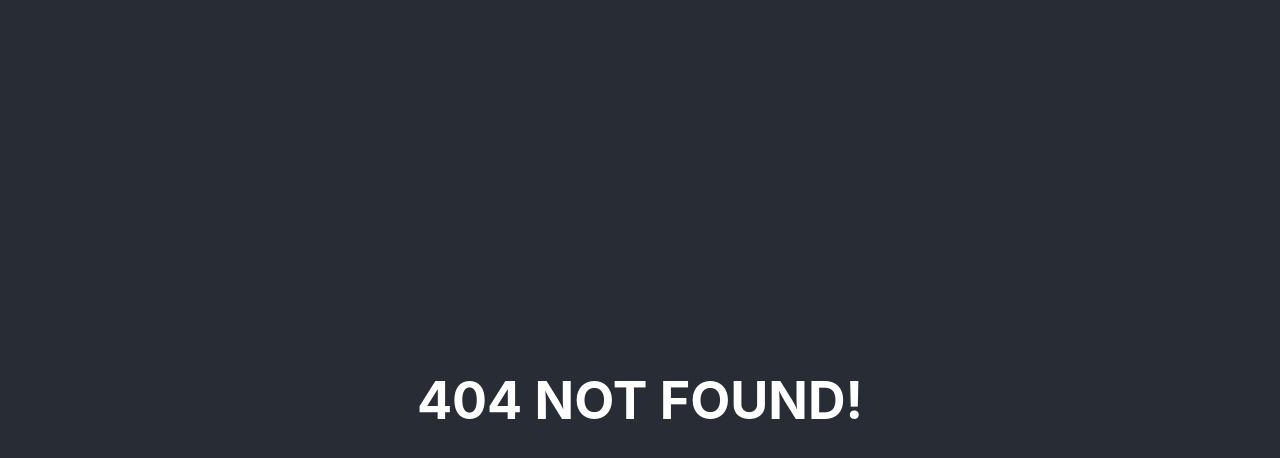
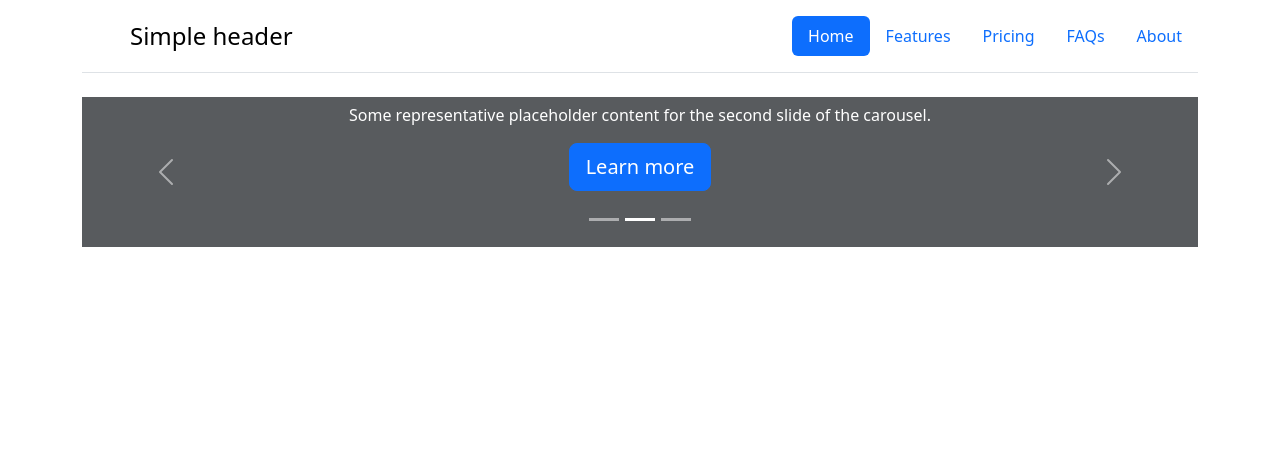
Before and after one commit to TwinsriramV/EVMS, a React (Create React App) app: page / in a window 1280 px wide. Before the commit this address had no page. Shown: the top 458 px of the page. Built offline with nearby package versions, Linux system fonts and the light colour scheme.

Commit message:
DashBoard Setup

```diff
--- a/package.json
+++ b/package.json
@@ -3,6 +3,7 @@
   "version": "0.1.0",
   "private": true,
   "dependencies": {
+    "bootstrap": "^5.3.3",
     "cra-template": "1.2.0",
     "react": "^19.0.0",
     "react-dom": "^19.0.0",
--- a/src/App.js
+++ b/src/App.js
@@ -1,12 +1,16 @@
 import logo from './logo.svg';
 import './App.css';
+import Dashboard from './frontend/Dashboard';
 
 function App() {
   return (
-    <div className="App">
+    /*<div className="App">
       <header className="App-header">
         <h1>404 NOT FOUND!</h1>
       </header>
+    </div>*/
+    <div>
+      <Dashboard/>
     </div>
   );
 }
--- /dev/null
+++ b/src/frontend/Dashboard.js
@@ -0,0 +1,87 @@
+import React from 'react';
+import 'bootstrap/dist/css/bootstrap.min.css';
+import 'bootstrap/dist/js/bootstrap.bundle.min.js'; // For interactive components like dropdowns
+
+const Dashboard = () => {
+  return (
+    <div className="container">
+      <header className="d-flex flex-wrap justify-content-center py-3 mb-4 border-bottom">
+        <a href="/" className="d-flex align-items-center mb-3 mb-md-0 me-md-auto link-body-emphasis text-decoration-none">
+          <svg className="bi me-2" width="40" height="32">
+            <use xlinkHref="#bootstrap"></use>
+          </svg>
+          <span className="fs-4">Simple header</span>
+        </a>
+
+        <ul className="nav nav-pills">
+          <li className="nav-item">
+            <a href="#" className="nav-link active" aria-current="page">
+              Home
+            </a>
+          </li>
+          <li className="nav-item">
+            <a href="#" className="nav-link">Features</a>
+          </li>
+          <li className="nav-item">
+            <a href="#" className="nav-link">Pricing</a>
+          </li>
+          <li className="nav-item">
+            <a href="#" className="nav-link">FAQs</a>
+          </li>
+          <li className="nav-item">
+            <a href="#" className="nav-link">About</a>
+          </li>
+        </ul>
+      </header>
+      <div id="myCarousel" class="carousel slide mb-6" data-bs-ride="carousel">
+    <div class="carousel-indicators">
+      <button type="button" data-bs-target="#myCarousel" data-bs-slide-to="0" class="" aria-label="Slide 1"></button>
+      <button type="button" data-bs-target="#myCarousel" data-bs-slide-to="1" aria-label="Slide 2" class="active" aria-current="true"></button>
+      <button type="button" data-bs-target="#myCarousel" data-bs-slide-to="2" aria-label="Slide 3" class=""></button>
+    </div>
+    <div class="carousel-inner">
+      <div class="carousel-item">
+        <svg class="bd-placeholder-img" width="100%" height="100%" xmlns="http://www.w3.org/2000/svg" aria-hidden="true" preserveAspectRatio="xMidYMid slice" focusable="false"><rect width="100%" height="100%" fill="var(--bs-secondary-color)"></rect></svg>
+        <div class="container">
+          <div class="carousel-caption text-start">
+            <h1>Example headline.</h1>
+            <p class="opacity-75">Some representative placeholder content for the first slide of the carousel.</p>
+            <p><a class="btn btn-lg btn-primary" href="#">Sign up today</a></p>
+          </div>
+        </div>
+      </div>
+      <div class="carousel-item active">
+        <svg class="bd-placeholder-img" width="100%" height="100%" xmlns="http://www.w3.org/2000/svg" aria-hidden="true" preserveAspectRatio="xMidYMid slice" focusable="false"><rect width="100%" height="100%" fill="var(--bs-secondary-color)"></rect></svg>
+        <div class="container">
+          <div class="carousel-caption">
+            <h1>Another example headline.</h1>
+            <p>Some representative placeholder content for the second slide of the carousel.</p>
+            <p><a class="btn btn-lg btn-primary" href="#">Learn more</a></p>
+          </div>
+        </div>
+      </div>
+      <div class="carousel-item">
+        <svg class="bd-placeholder-img" width="100%" height="100%" xmlns="http://www.w3.org/2000/svg" aria-hidden="true" preserveAspectRatio="xMidYMid slice" focusable="false"><rect width="100%" height="100%" fill="var(--bs-secondary-color)"></rect></svg>
+        <div class="container">
+          <div class="carousel-caption text-end">
+            <h1>One more for good measure.</h1>
+            <p>Some representative placeholder content for the third slide of this carousel.</p>
+            <p><a class="btn btn-lg btn-primary" href="#">Browse gallery</a></p>
+          </div>
+        </div>
+      </div>
+    </div>
+    <button class="carousel-control-prev" type="button" data-bs-target="#myCarousel" data-bs-slide="prev">
+      <span class="carousel-control-prev-icon" aria-hidden="true"></span>
+      <span class="visually-hidden">Previous</span>
+    </button>
+    <button class="carousel-control-next" type="button" data-bs-target="#myCarousel" data-bs-slide="next">
+      <span class="carousel-control-next-icon" aria-hidden="true"></span>
+      <span class="visually-hidden">Next</span>
+    </button>
+  </div>
+    </div>
+  );
+};
+
+export default Dashboard;
```
Also changed, not shown: 1 other file (tests, documents, lock files or other folders).
